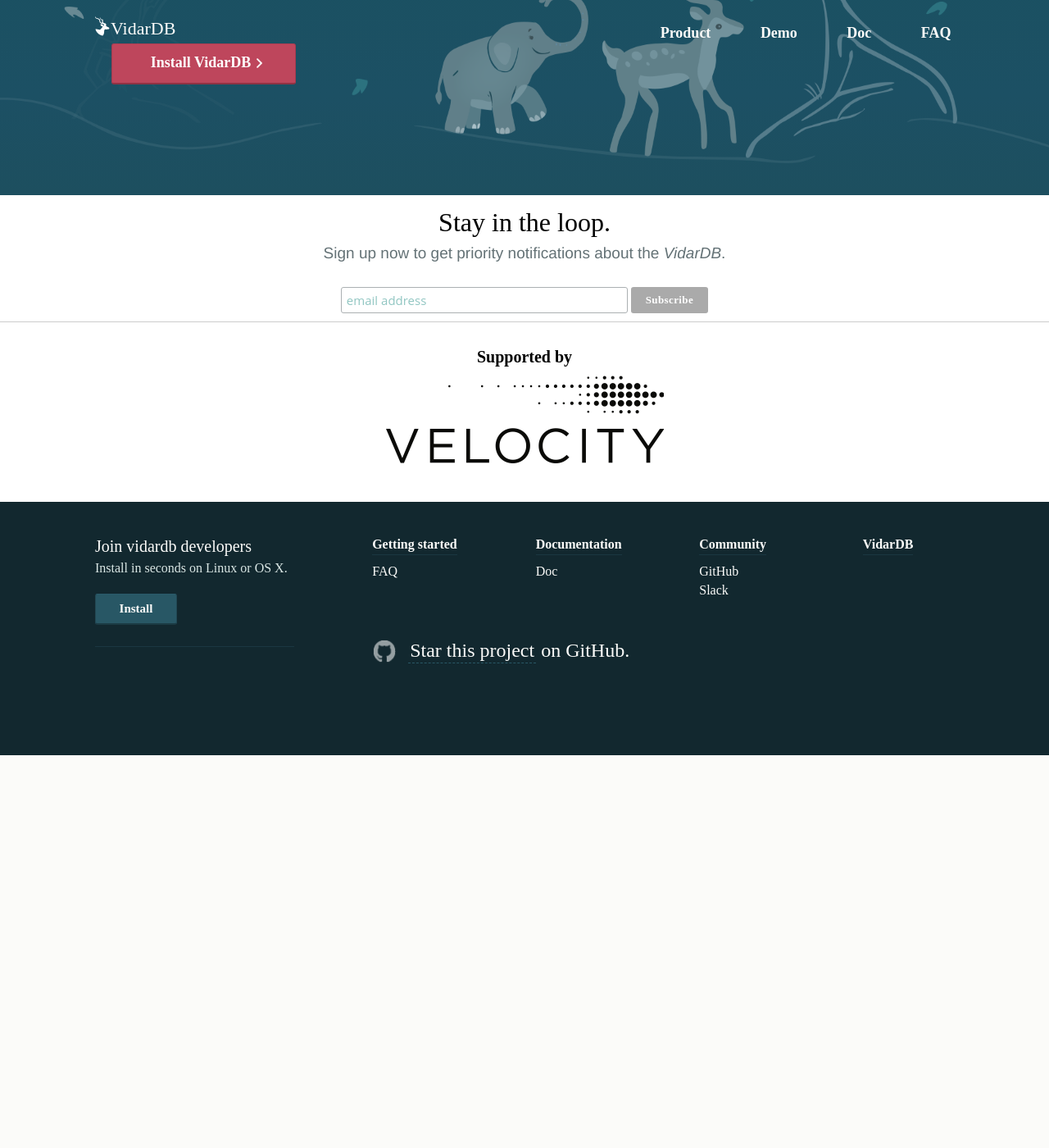
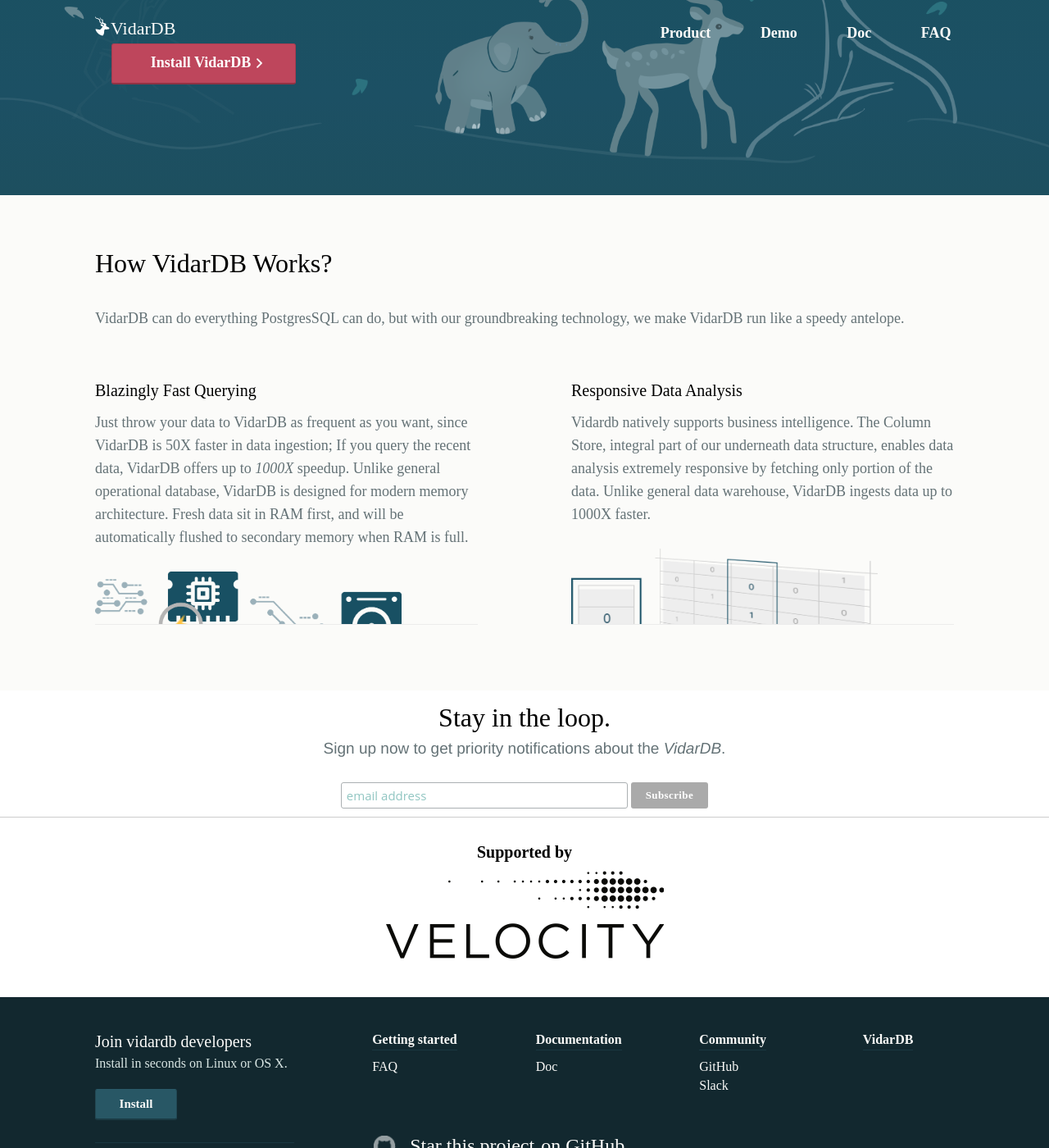
Before and after one commit to vidardb/vidardb.github.io, a Jekyll site: the page built from index.html, in a window 1280 px wide and 1400 px high, scrolled down 412 px. Shown: the whole window at 82% size. Built offline with Jekyll 4.4.1, drawn with Linux system fonts in a browser that asks for light colours; the list of posts is cut into pages by our own code; before the commit the page ends 1333 px from its top, so only the background shows below that.

Commit message:
update: add ram and column store pic.

```diff
--- a/_sass/landing/base.scss
+++ b/_sass/landing/base.scss
@@ -345,6 +345,83 @@
     }
 }
 
+
+/* ---
+   Landing: VidarDB features
+   --- */
+.landing .feature {
+    padding-top: $base-spacing*1.5;
+    padding-bottom: $base-spacing*5;
+    @include media($mobile) { padding: $base-spacing*2 0; }
+
+    p {
+        line-height: rem(28);
+        margin: $base-spacing*1.5 0 0;
+    }
+    .button { margin-top: $base-spacing/2; }
+
+    &.modern-stacks {
+        padding-top: $base-spacing*3;
+        padding-bottom: 0;
+        .feature-content {
+            @include outer-container;
+            padding-right: 0;
+            padding-top: $base-spacing*3;
+        }
+        article {
+            @include omega-reset(2n);
+            @include span-columns(5.5 of 12);
+            @include omega(2n);
+            margin-bottom: $base-spacing*4;
+
+            border-bottom: thin solid rgb(236, 236, 236);
+            height: rem(300);
+            overflow: hidden;
+
+            h2 {
+                font-weight: 500;
+                @include font-size-rem(20);
+            }
+            p:first-of-type {
+                margin-top: rem(10);
+            }
+            img {
+                float: none;
+                width: auto;
+                margin-top: rem(30);
+            }
+            &:nth-child(even) { @include shift(1); }
+
+            // Properly sizing the illustrations
+            &:nth-child(1) img {
+                width: 80%;
+                margin-top: rem(28);
+            }
+            &:nth-child(2) img {
+                width: 80%;
+                margin-top: rem(28);
+            }
+            &:nth-child(3) img {
+                width: 80%;
+                margin-top: rem(28);
+            }
+            &:nth-child(4) img {
+                width: 80%;
+                margin-top: rem(28);
+            }
+        }
+
+        @include media($mobile) {
+            article, article:nth-child(even) {
+                @include fill-parent;
+                @include shift(0);
+                margin-bottom: $base-spacing*2;
+            }
+        }
+    }
+}
+
+
 /* ---
    Landing: get started / install CTA
    --- */
--- a/index.html
+++ b/index.html
@@ -14,6 +14,37 @@
                 </div>
             </div>
         </section>
+    </div>
+
+    <!-- features -->
+    <div class="feature modern-stacks">
+        <div class="site-container">
+            <h1>How VidarDB Works?</h1>
+            <p>VidarDB can do everything PostgresSQL can do, but with our groundbreaking technology, we make VidarDB run like a speedy antelope.</p>
+            <section class="feature-content">
+                <article>
+                    <h2>Blazingly Fast Querying</h2>
+                    <p>
+                        Just throw your data to VidarDB as frequent as you want,
+                        since VidarDB is 50X faster in data ingestion; If you query the recent data,
+                        VidarDB offers up to <i>1000X</i> speedup. Unlike general operational database,
+                        VidarDB is designed for modern memory architecture. Fresh data sit in RAM first,
+                        and will be automatically flushed to secondary memory when RAM is full.
+                    </p>
+                    <img src="/assets/images/landing/3-ram.png">
+                </article>
+                <article>
+                    <h2>Responsive Data Analysis</h2>
+                    <p>
+                        Vidardb natively supports business intelligence. The Column Store,
+                        integral part of our underneath data structure, enables data analysis
+                        extremely responsive by fetching only portion of the data.
+                        Unlike general data warehouse, VidarDB ingests data up to 1000X faster.
+                    </p>
+                    <img src="/assets/images/landing/4-column-store.png">
+                </article>
+            </section>
+        </div>
     </div>
 
     <!-- mailchimp signup -->
```
Also changed, not shown: assets/images/landing/3-ram.png (added), assets/images/landing/4-column-store.png (added).
